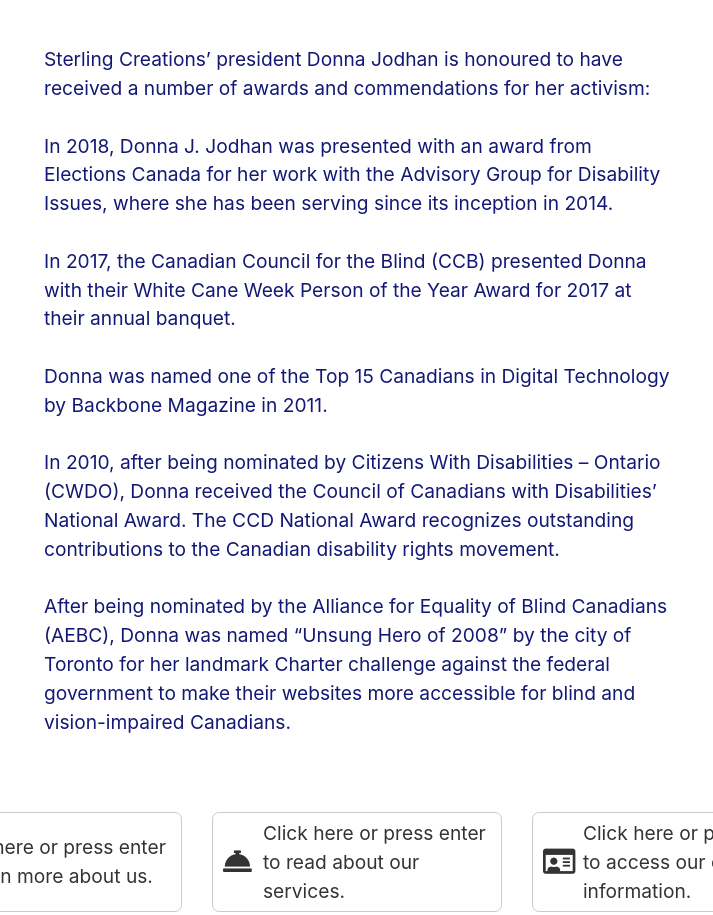
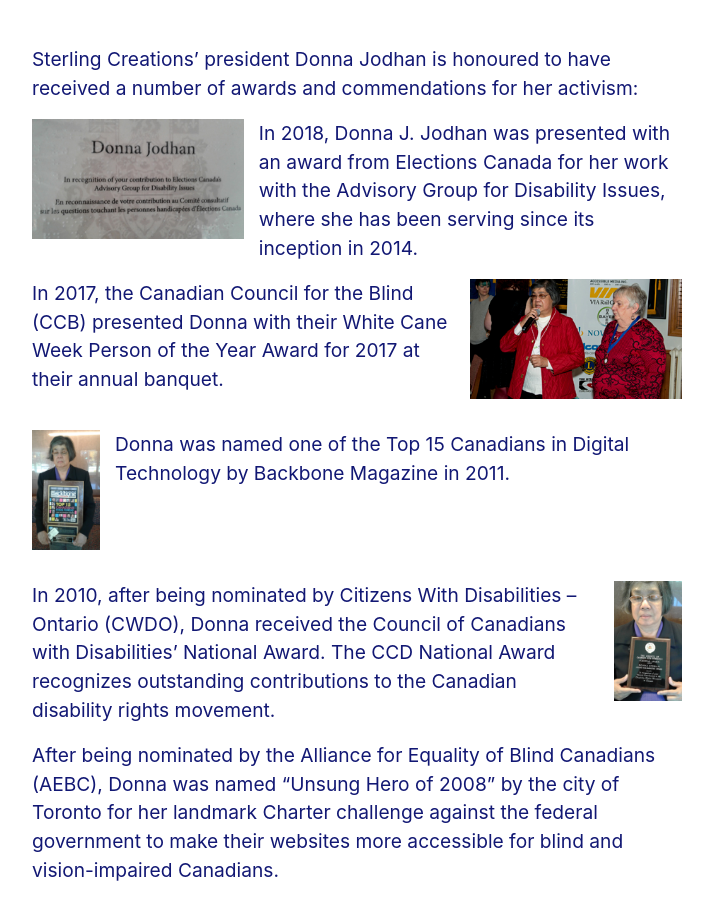
Before and after one commit to QasimQureshi/SterlingCreations, a plain HTML site: page awards.html in a window 1280 px wide. Shown: the part 640-1555 px from the top of the page, without its empty margins (283-996 px from the left). Drawn offline with nearby package versions, Linux system fonts and the light colour scheme; a script that the page names is missing.

Commit message:
Awards page updates

```diff
--- a/assets/css/shared.css
+++ b/assets/css/shared.css
@@ -172,3 +172,44 @@
   max-width: 710px
 
 }
+
+/* awards images */
+
+.awards-image-link {
+  margin: 15px;
+  margin-top: 0;
+  text-align: center;
+}
+
+.awards-image-link.left {
+  float: left;
+  margin-left: 0;
+}
+
+.awards-image-link.right {
+  float: right;
+  margin-right: 0;
+}
+
+.awards-image-link > img {
+  max-height: 120px;
+}
+
+@media (max-width: 768px) {
+  .awards-image-link {
+    float: none;
+    width: 100%;
+  }
+
+  .awards-image-link.left, .awards-image-link.right {
+    margin: 0 15px 15px 15px;
+  }
+
+  .awards-image-link > img {
+    max-height: none;
+  }
+}
+
+.shared-max-width {
+  max-width: 650px;
+}
--- a/awards.html
+++ b/awards.html
@@ -63,27 +63,49 @@
 
     <main id="content" role="main" class="content container flex-shrink-0 w-75">
 
-       <section class="row mb-4 mb-lg-0 position-relative">
+       <section class="mb-4 mb-lg-0 position-relative">
         <section class="col-xs-12 text-center mb-5 mx-auto">
             <!-- aria-hidden on Home, because the logo up top already announces on screen-readers that they're currently on the homepage -->
             <h1 class="main-header position-absolute border-bottom pl-5 pb-2" aria-hidden="true">Awards</h1>
           <br>
 
-	<center><p><br><br><img src="http://sterlingcreations.com/images/header-awards.png" alt="A business team celebrates success and hands out awards as an audience looks on."></p></center>
+  <center><p><br><br><img src="http://sterlingcreations.com/images/header-awards.png" alt="A business team celebrates success and hands out awards as an audience looks on."></p></center>
 
-          <p class="max-width-constrained mt-5 text-left">
-            Sterling Creations’ president Donna Jodhan is honoured to have received a number of awards and commendations for her activism:
-            <br><br>
+          <div class="shared-max-width mt-5 text-left mx-auto">
+            <p class="clearfix">
+              Sterling Creations’ president Donna Jodhan is honoured to have received a number of awards and commendations for her activism:
+            </p>
+
+            <p class="clearfix">
+              <a alt="Donna's Elections award image (opens in a new window)" tabindex="11" href="/assets/images/awards/elections.jpg" class="awards-image-link left" target="_blank">
+                <img alt="" src="assets/images/awards/elections-thumb.jpg">
+              </a>
             In 2018, Donna J. Jodhan was presented with an award from Elections Canada for her work with the Advisory Group for Disability Issues, where she has been serving since its inception in 2014.
-            <br><br>
-            In 2017, the Canadian Council for the Blind (CCB) presented Donna with their White Cane Week Person of the Year Award for 2017 at their annual banquet.
-            <br><br>
+            </p>
+
+            <p class="clearfix">
+              <a alt="Council for the Blind award image (opens in a new window)" tabindex="12" href="/assets/images/awards/ccb.jpg" class="awards-image-link right" target="_blank">
+                <img alt="" src="assets/images/awards/ccb-thumb.jpg"></a>
+              In 2017, the Canadian Council for the Blind (CCB) presented Donna with their White Cane Week Person of the Year Award for 2017 at their annual banquet.
+            </p>
+
+            <p class="clearfix">
+              <a alt="Backbone Magazine award image (opens in a new window)" tabindex="13" href="/assets/images/awards/backbone.jpg" class="awards-image-link left" target="_blank">
+                <img alt="" src="assets/images/awards/backbone-thumb.jpg"></a>
             Donna was named one of the Top 15 Canadians in Digital Technology by Backbone Magazine in 2011.
-            <br><br>
+            </p>
+
+            <p class="clearfix">
+              <a alt="Citizens with Disabilities award image (opens in a new window)" tabindex="14" href="/assets/images/awards/ccd.jpg" class="awards-image-link right" target="_blank">
+                <img alt="" src="assets/images/awards/ccd-thumb.jpg">
+              </a>
             In 2010, after being nominated by Citizens With Disabilities – Ontario (CWDO), Donna received the Council of Canadians with Disabilities’ National Award. The CCD National Award recognizes outstanding contributions to the Canadian disability rights movement.
-            <br><br>
-            After being nominated by the Alliance for Equality of Blind Canadians (AEBC), Donna was named “Unsung Hero of 2008” by the city of Toronto for her landmark Charter challenge against the federal government to make their websites more accessible for blind and vision-impaired Canadians.
-          </p>
+            </p>
+
+            <p>
+              After being nominated by the Alliance for Equality of Blind Canadians (AEBC), Donna was named “Unsung Hero of 2008” by the city of Toronto for her landmark Charter challenge against the federal government to make their websites more accessible for blind and vision-impaired Canadians.
+            </p>
+          </div>
 
 
         </section><!-- left column ENDs -->
@@ -92,42 +114,42 @@
       <div class="col-xs-12">
         <section class="row accessibility-links">
           <div class="col-lg-6 col-xl-4">
-            <a href="about.html" alt="about us" tabindex="11">
+            <a href="about.html" alt="about us" tabindex="15">
               <i aria-hidden="true" class="far fa-address-card"></i>
               <span>Click here or press enter to learn more about us.</span>
             </a>
           </div>
 
           <div class="col-lg-6 col-xl-4">
-            <a href="services.html" alt="about us" tabindex="12">
+            <a href="services.html" alt="about us" tabindex="16">
               <i aria-hidden="true" class="fas fa-concierge-bell"></i>
               <span>Click here or press enter to read about our services.</span>
             </a>
           </div>
 
           <div class="col-lg-6 col-xl-4">
-            <a href="contact.html" alt="about us" tabindex="13">
+            <a href="contact.html" alt="about us" tabindex="17">
               <i aria-hidden="true" class="far fa-id-card"></i>
               <span>Click here or press enter to access our contact information.</span>
             </a>
           </div>
 
           <div class="col-lg-6 col-xl-4">
-            <a href="awards.html" alt="about us" tabindex="14">
+            <a href="awards.html" alt="about us" tabindex="18">
               <i aria-hidden="true" class="fas fa-award"></i>
               <span>Click here or press enter to read about our president's awards. <span class="sr-only">(current page)</span></span>
             </a>
           </div>
 
           <div class="col-lg-6 col-xl-4">
-            <a href="links.html" alt="about us" tabindex="15">
+            <a href="links.html" alt="about us" tabindex="19">
               <i aria-hidden="true" class="fa fa-link"></i>
               <span>Click here or press enter for more useful links.</span>
             </a>
           </div>
 
           <div class="col-lg-6 col-xl-4">
-            <a href="http://sterlingcreations.com/businessdesk/" alt="blog (opens in new window)" tabindex="16">
+            <a href="http://sterlingcreations.com/businessdesk/" alt="blog (opens in new window)" tabindex="20">
               <i aria-hidden="true" class="fas fa-rss-square"></i>
               <span>Click here or press enter for our business desk blog.</span>
             </a>
@@ -142,7 +164,7 @@
       <div class="container text-center">
         <span class="">© 2019 Sterling Creations</span>
 
-        <a alt="twitter (opens in new window)" class="" href="https://twitter.com/accessibleworld" target="_blank" tabindex="17">
+        <a alt="twitter (opens in new window)" class="" href="https://twitter.com/accessibleworld" target="_blank" tabindex="21">
           <i aria-hidden="true" class="fab fa-twitter"></i>
         </a>
 <!--        <i aria-hidden="true" class="fab fa-facebook"></i>-->
```
